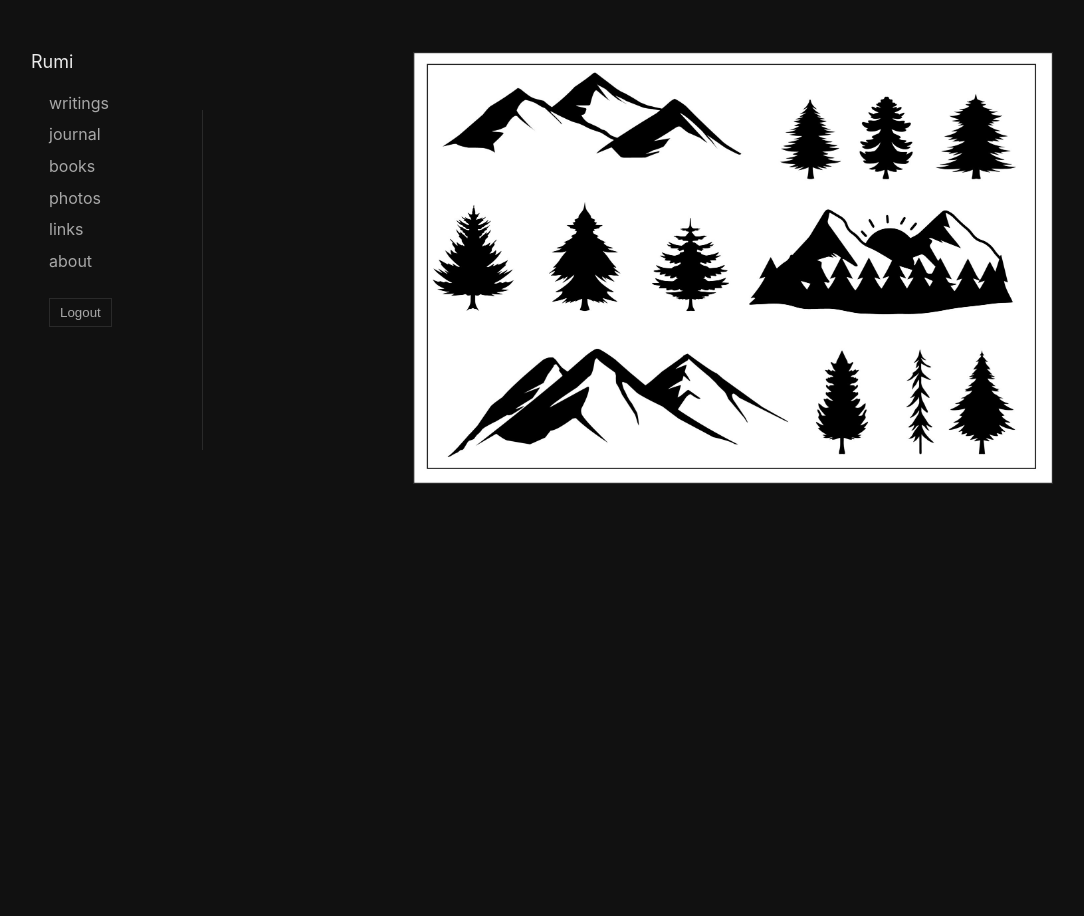
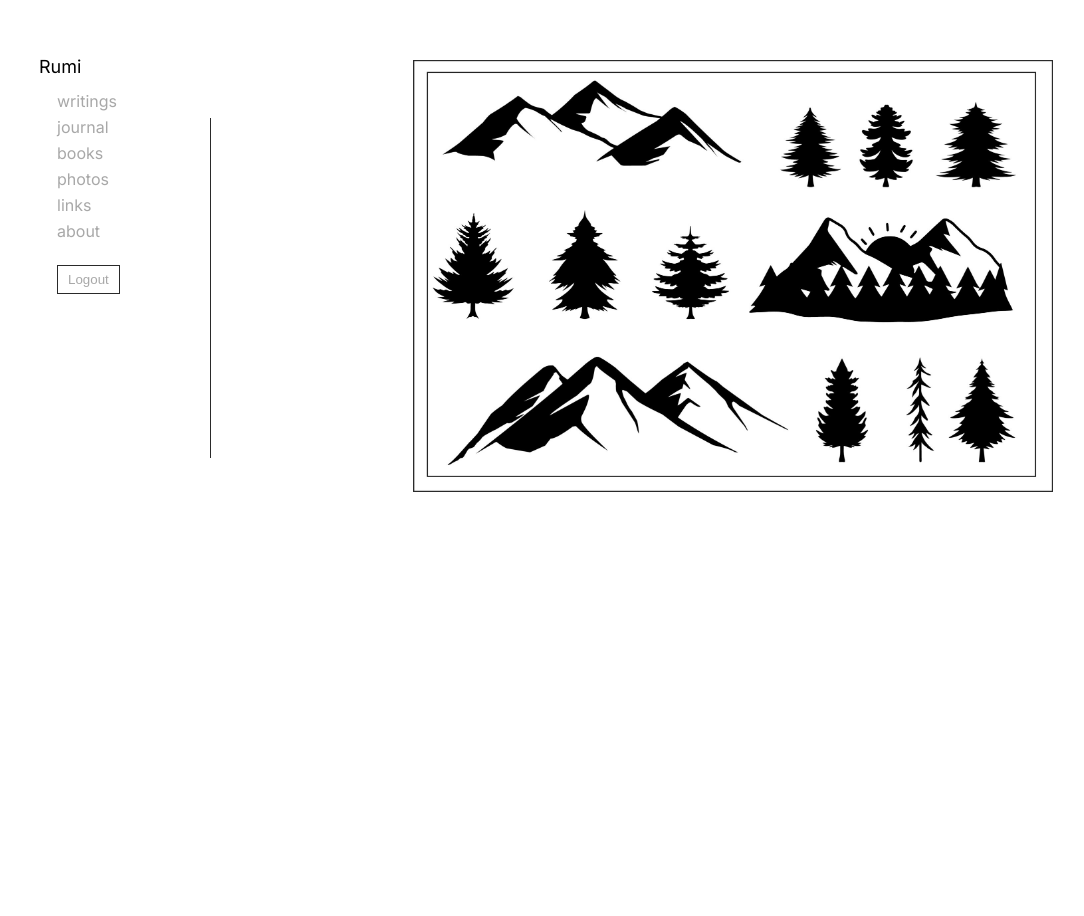
Before and after one commit to nazirmusawer/nazirmusawer.github.io, a Jekyll site: the page built from photos.md, in a window 1280 px wide. Shown: the whole page, without its empty margins (17-1101 px from the left). Built offline with Jekyll 4.4.1, drawn with Linux system fonts in a browser that asks for light colours.

Commit message:
Update site.css

```diff
--- a/assets/css/site.css
+++ b/assets/css/site.css
@@ -9,11 +9,10 @@
 
 * { box-sizing: border-box; }
 body {
-  margin: 0;
-  background: var(--bg);
-  color: var(--text);
-  font: 16px/1.6 -apple-system, BlinkMacSystemFont, "Segoe UI", Roboto, Helvetica, Arial, sans-serif;
+  font-family: "Inter", -apple-system, BlinkMacSystemFont, "Segoe UI",
+    Roboto, Helvetica, Arial, sans-serif;
 }
+
 
 .layout {
   display: grid;
```
